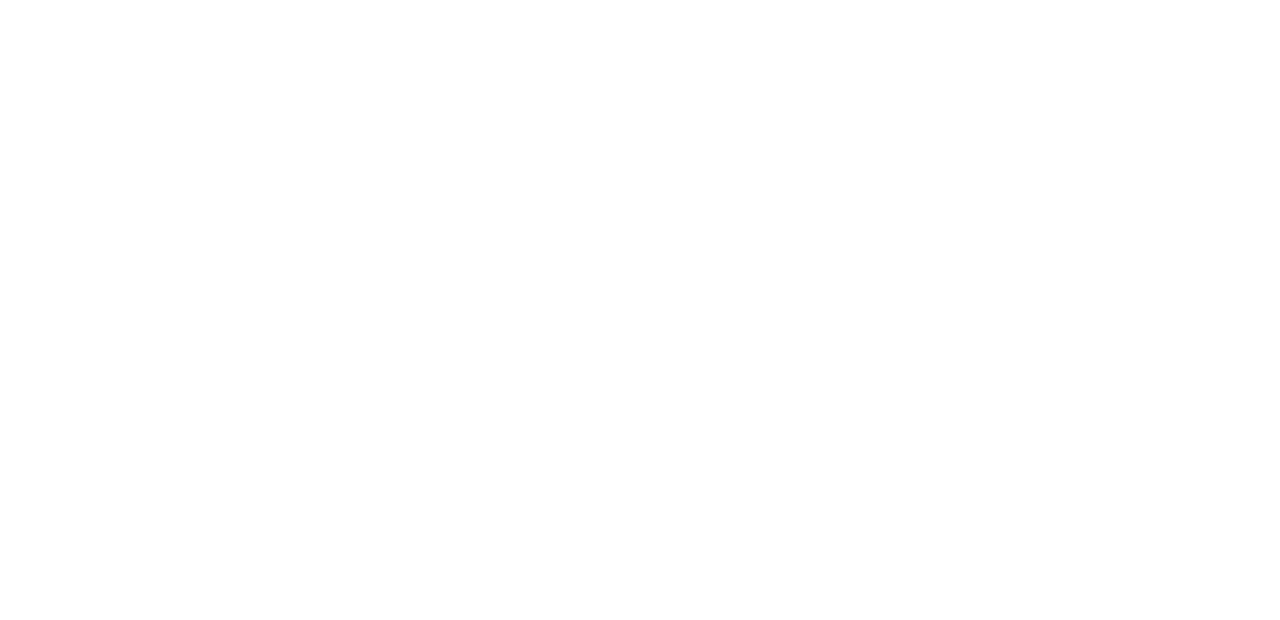
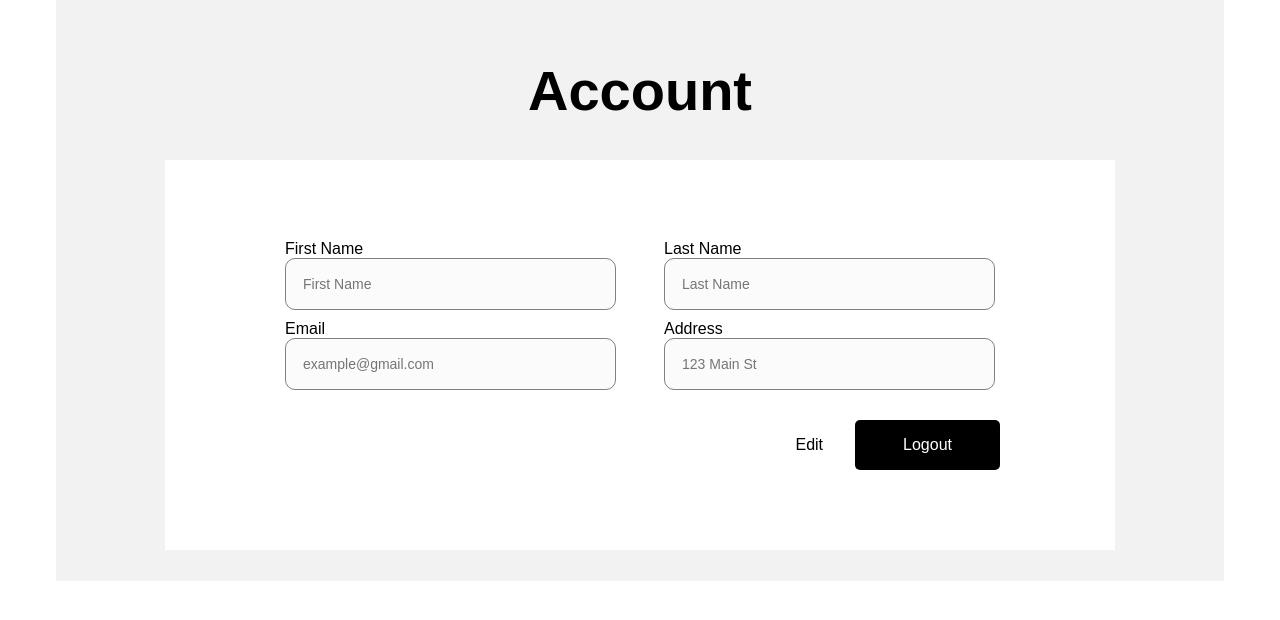
Before and after one commit to lyvathanak/IP_project, a Vue app: page /account in a window 1280 px wide. Before the commit this address had no page. Shown: the top 620 px of the page. Built offline with nearby package versions, Linux system fonts and the light colour scheme; a web font is replaced by a local one.

Commit message:
update EditAccount and Account page

```diff
--- a/src/components/Account.vue
+++ b/src/components/Account.vue
@@ -1,11 +1,145 @@
 <template>
 
+    <div class="frame">
+
+        <div class="container">
+
+            <div class="header">
+                <h1>Account</h1>
+            </div>
+
+            <div class="box">
+
+                <div class="nameBox">
+
+                    <div class="firstName">
+                        <p>First Name</p>
+                        <input type="text" placeholder="First Name" required class="inputClass" />
+
+                    </div>
+
+                    <div class="lastName">
+                        <p>Last Name</p>
+                        <input type="text" placeholder="Last Name" required class="inputClass" />
+                    </div>
+
+                </div>
+
+                <div class="emailBox">
+
+                    <div class="email">
+                        <p>Email</p>
+                        <input type="email" placeholder="example@gmail.com" required class="inputClass" />
+                    </div>
+
+                    <div class="address">
+                        <p>Address</p>
+                        <input type="address" placeholder="123 Main St" required class="inputClass" />
+                    </div>
+
+                </div>
+
+                <div class="button">
+                    <button class="edit">Edit</button>
+                    <button class="logOut">Logout</button>
+
+                </div>
+
+            </div>
+
+        </div>
+
+    </div>
 
 
 </template>
 
+<script>
+
+import input from './inputTest.vue';
+
+export default {
+
+    components: {
+        input,
+    }
+
+}
+</script>
+
 <style scoped>
 
+.inputClass {
+    border: 0.5px solid gray;
+    border-radius: 10px;
+    width: 310px;
+    height: 50px;
+}
+.inputClass::placeholder{
+    font-size: 14px;
+}
+
+.frame {
+    display: flex;
+    justify-content: center;
+}
+
+.container {
+    display: flex;
+    align-items: center;
+    justify-content: space-between;
+    flex-direction: column;
+    background-color: #F2F2F2;
+    padding-bottom: 30.5px;
+    width: 1210px;
+    margin: 0px 56px;
+}
+
+.header{
+    font-size: 28px;
+}
+
+.box {
+    display: flex;
+    align-items: center;
+    flex-direction: column;
+    padding: 80px;
+    width: 790px;
+    background-color: white;
+}
+
+.nameBox {
+    display: flex;
+    justify-content: space-between;
+    width: 710px;
+    padding-bottom: 10px;
+}
+
+.emailBox {
+    display: flex;
+    justify-content: space-between;
+    width: 710px;
+}
+.button{
+    display: flex;
+    align-self: end;
+    padding-right: 35px;
+    padding-top: 30px;
+    gap: 32px;
+}.edit{
+    font-size: 16px;
+    padding: 0px;
+    border: none;
+    background: none;
+
+}.logOut{
+    font-size: 16px;
+    color: white;
+    background-color: black;
+    border: none;
+    border-radius: 5px;
+    padding: 16px 48px;
+}
 
 
 </style>
--- a/src/components/EditAccount.vue
+++ b/src/components/EditAccount.vue
@@ -63,13 +63,11 @@
 
 <script>
 
-import Fill_in_Box from './Fill_in_Box.vue';
 import input from './inputTest.vue';
 
 export default {
 
     components: {
-        Fill_in_Box,
         input,
     }
 
@@ -78,21 +76,22 @@
 
 <style scoped>
 
-::placeholder {
-    padding-left: 16px;
-}
-
 .inputClass1 {
     border: 0.5px solid gray;
     border-radius: 10px;
-    width: 330px;
+    width: 310px;
     height: 50px;
 }
+.inputClass1::placeholder,
+.inputClass2::placeholder {
+    font-size: 14px;
+  }
+
 
 .inputClass2 {
     border: 0.5px solid gray;
     border-radius: 10px;
-    width: 710px;
+    width: 690px;
     height: 50px;
 }
 
@@ -129,15 +128,14 @@
     display: flex;
     justify-content: space-between;
     width: 710px;
+    padding-bottom: 24px;
 }
 
 .emailBox {
     display: flex;
     justify-content: space-between;
     width: 710px;
-}
-.email {
-    gap: 8px;
+    padding-bottom: 24px;
 }
 
 .password {
@@ -145,6 +143,9 @@
     flex-direction: column;
     gap: 16px;
     width: 710px;
+}
+.changePass p{
+    padding-bottom: 5px;
 }
 .confirm{
     display: flex;
--- a/src/router/index.js
+++ b/src/router/index.js
@@ -3,6 +3,7 @@
 import HomeView from '@/views/HomeView.vue'
 import PaymentView from '@/views/PaymentView.vue'
 import ProductView from '@/views/ProductView.vue'
+import AccountView from '@/views/AccountView.vue'
 
 import { createRouter, createWebHistory } from 'vue-router'
 const router = createRouter({
@@ -33,11 +34,11 @@
       name:"paymentMethod",
       component:PaymentView,
     },
-    // {
-    //   path:"/account",
-    //   name:"account",
-    //   component:AccountView,
-    // },
+    {
+      path:"/account",
+      name:"account",
+      component:AccountView,
+    },
   ],
 })
 
--- a/src/views/AccountView.vue
+++ b/src/views/AccountView.vue
@@ -1,15 +1,19 @@
 <template>
-    <EditAccount/>
+    <!-- <EditAccount/> -->
+    <Account/>
+
 </template>
 
 <script>
 
 import EditAccount from '../components/EditAccount.vue';
+import Account from '@/components/Account.vue';
 
 export default{
 
     components:{
         EditAccount,
+        Account
     }
 
 }
```
Also changed, not shown: src/components/Fill_in_Box.vue (deleted, +0 -27 lines).
